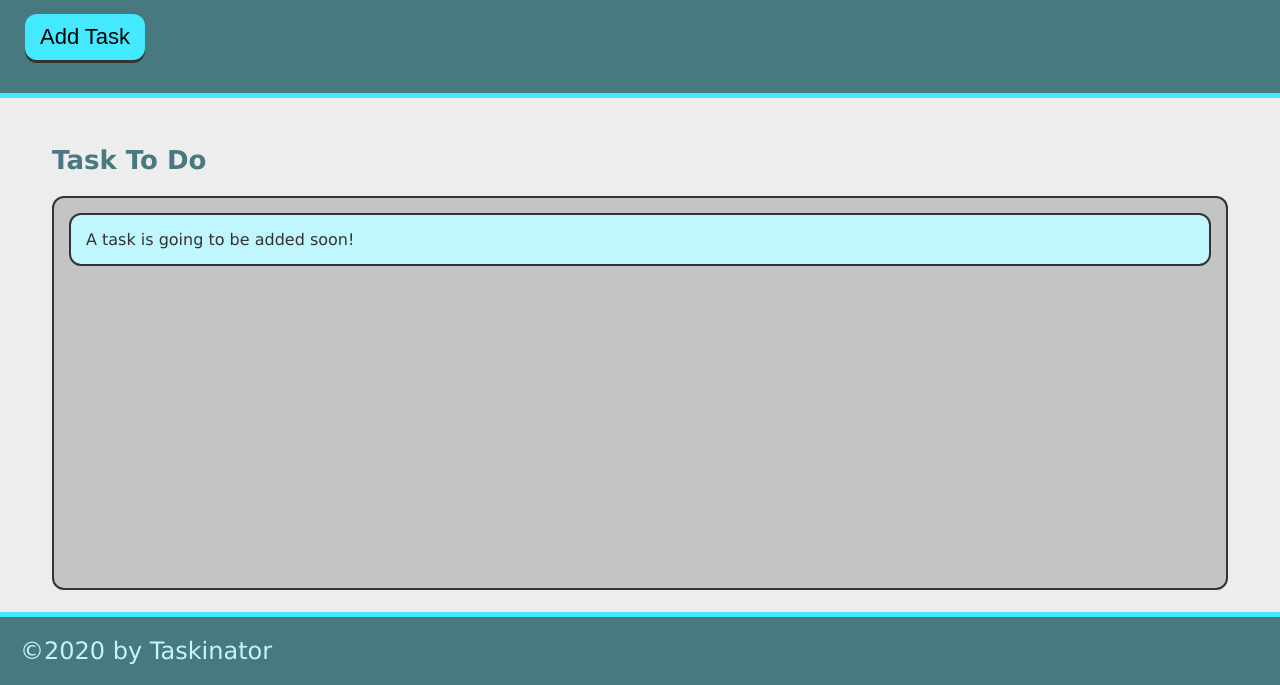
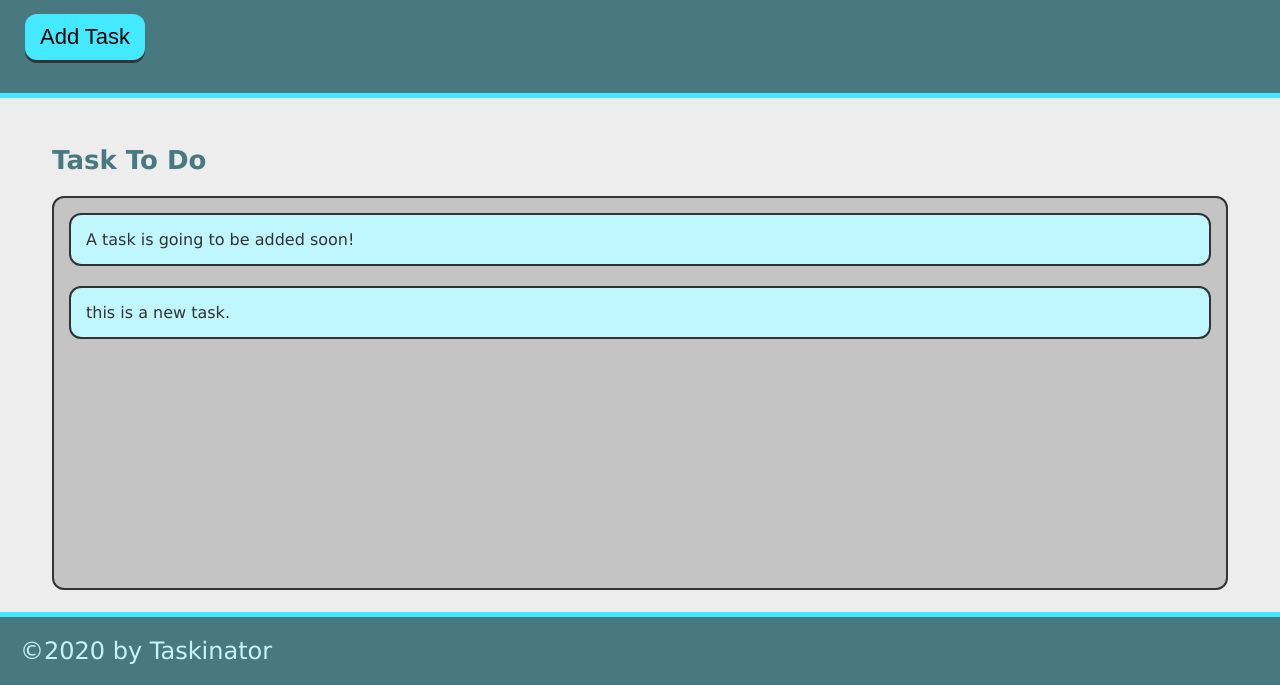
Before and after one commit to XXLZopes/Task-Manager, a plain HTML site: page index.html in a window 1280 px wide. Both pictures are taken after a click on the button "Add Task". Shown: the part 115-800 px from the top of the page. Drawn offline with Linux system fonts and the light colour scheme.

Commit message:
add ability to add task

```diff
--- a/assets/js/script.js
+++ b/assets/js/script.js
@@ -0,0 +1,17 @@
+//DOM objects
+var buttonEl = document.querySelector("#save-task");
+var tasksToDoEl = document.querySelector("#tasks-to-do");
+
+var createTaskHandler = function(){
+    var listItemEl = document.createElement("li");
+    listItemEl.className = "task-item";
+    listItemEl.textContent = "this is a new task.";
+    tasksToDoEl.appendChild(listItemEl);
+}
+
+buttonEl.addEventListener("click", createTaskHandler);
+
+
+console.dir(window.document);
+var buttonEl = document.querySelector("#save-task");
+console.log(buttonEl);
--- a/index.html
+++ b/index.html
@@ -10,13 +10,13 @@
     <header>
         <h1 class="page-title">Taskinator</h1>
         <p>Click the button below to add a new task!</p>
-        <button class="btn">Add Task</button>
+        <button class="btn" id="save-task">Add Task</button>
     </header>
 
     <main class="page-content">
         <section class="task-list-wrapper">
             <h2 class="list-title">Task To Do</h2>
-            <ul class="task-list">
+            <ul class="task-list" id="tasks-to-do">
                 <li class="task-item">A task is going to be added soon!</li>
             </ul>
         </section>
```
